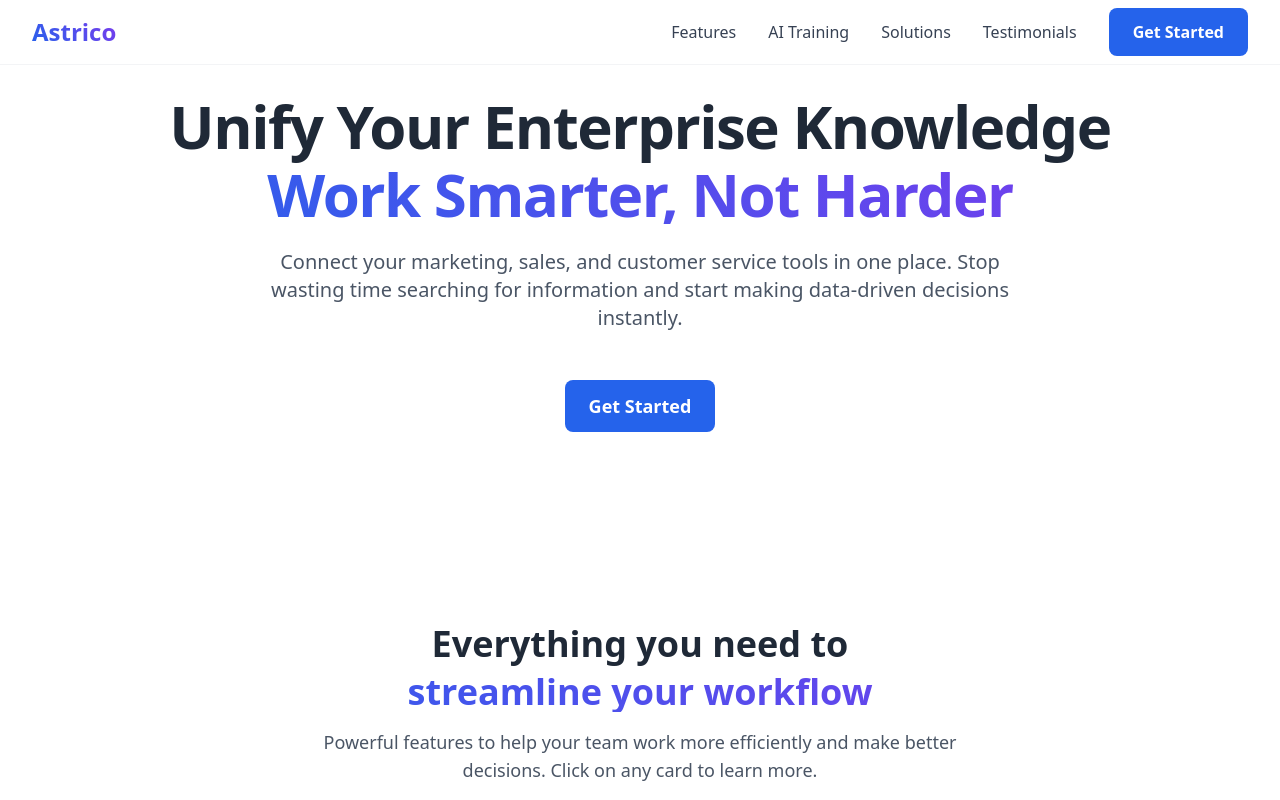
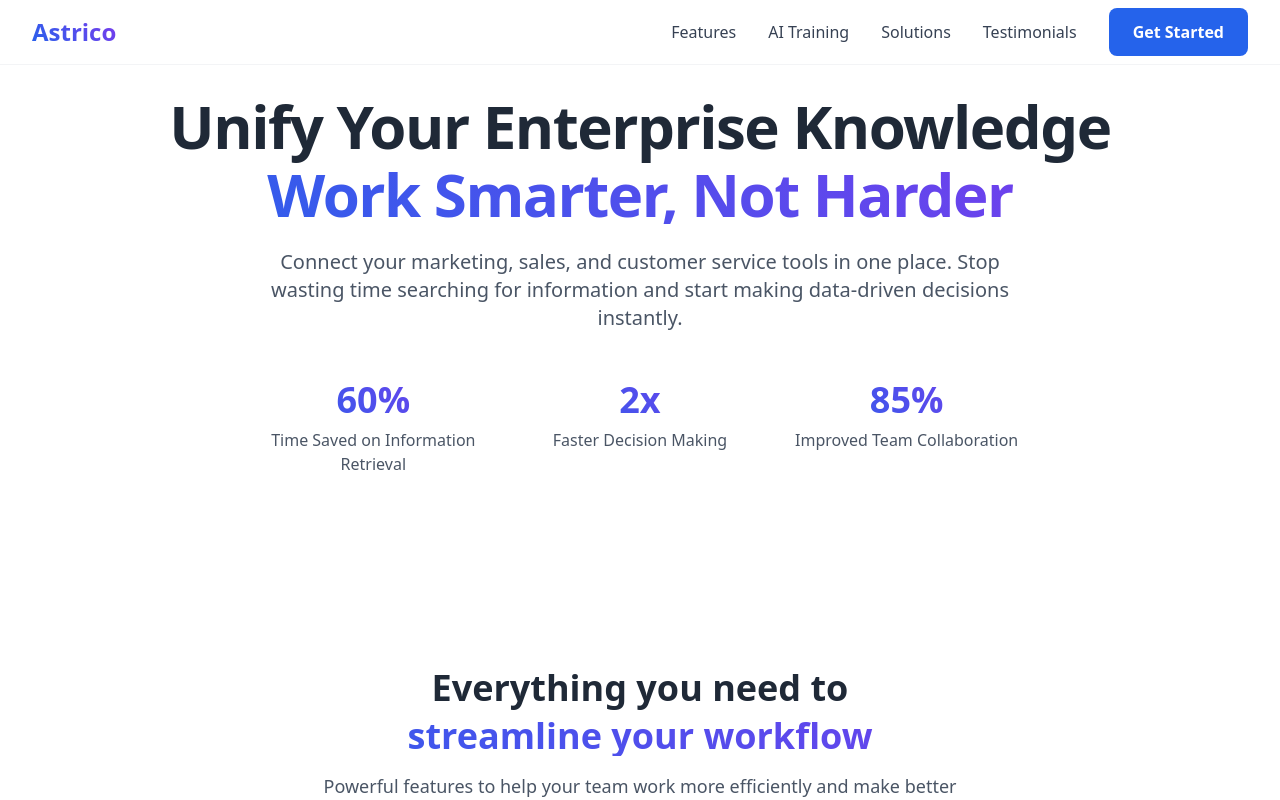
Before and after one commit to astrico-ai/astrico-website, a Next.js app: page / in a window 1280 px wide. Shown: the top 800 px of the page. Built offline with nearby package versions, Linux system fonts and the light colour scheme.

Commit message:
Changes in Hero section, footer and added Vercel Web Analytics

```diff
--- a/package.json
+++ b/package.json
@@ -11,6 +11,7 @@
   "dependencies": {
     "@heroicons/react": "^2.2.0",
     "@types/canvas-confetti": "^1.9.0",
+    "@vercel/analytics": "^1.5.0",
     "canvas-confetti": "^1.9.3",
     "framer-motion": "^12.4.10",
     "next": "15.2.1",
--- a/src/app/components/Footer.tsx
+++ b/src/app/components/Footer.tsx
@@ -9,21 +9,10 @@ const footerLinks = {
     { name: 'Pricing', href: '#pricing' },
     { name: 'Testimonials', href: '#testimonials' },
   ],
-  company: [
-    { name: 'About Us', href: '#about' },
-    { name: 'Careers', href: '#careers' },
-    { name: 'Blog', href: '#blog' },
-    { name: 'Contact', href: '#contact' },
-  ],
   legal: [
     { name: 'Privacy Policy', href: '/legal?tab=privacy' },
     { name: 'Terms of Service', href: '/legal?tab=terms' },
-    { name: 'Security', href: '#security' },
-  ],
-  social: [
-    { name: 'Twitter', href: 'https://twitter.com' },
-    { name: 'LinkedIn', href: 'https://linkedin.com' },
-    { name: 'GitHub', href: 'https://github.com' },
+    { name: 'Contact', href: '#contact' },
   ],
 };
 
@@ -31,7 +20,7 @@ export default function Footer() {
   return (
     <footer className="bg-gray-50 border-t border-gray-100">
       <div className="max-w-7xl mx-auto px-4 sm:px-6 lg:px-8 py-12 lg:py-16">
-        <div className="grid grid-cols-2 md:grid-cols-4 gap-8">
+        <div className="grid grid-cols-2 md:grid-cols-3 gap-8">
           <div className="col-span-2 md:col-span-1">
             <Link href="/" className="flex items-center">
               <span className="text-2xl font-bold gradient-text">Astrico</span>
@@ -60,11 +49,9 @@ export default function Footer() {
           </div>
 
           <div>
-            <h3 className="text-sm font-semibold text-gray-900 tracking-wider uppercase mb-4">
-              Company
-            </h3>
+            <h3 className="text-lg font-semibold mb-4">Legal</h3>
             <ul className="space-y-3">
-              {footerLinks.company.map((link) => (
+              {footerLinks.legal.map((link) => (
                 <li key={link.name}>
                   <Link
                     href={link.href}
@@ -76,41 +63,13 @@ export default function Footer() {
               ))}
             </ul>
           </div>
-
-          <div>
-            <h3 className="text-lg font-semibold mb-4">Legal</h3>
-            <ul className="space-y-3">
-              <li>
-                <a href="/legal?tab=privacy" className="text-gray-600 hover:text-primary-blue">Privacy Policy</a>
-              </li>
-              <li>
-                <a href="/legal?tab=terms" className="text-gray-600 hover:text-primary-blue">Terms of Service</a>
-              </li>
-              <li>
-                <a href="#contact" className="text-gray-600 hover:text-primary-blue">Contact</a>
-              </li>
-            </ul>
-          </div>
         </div>
 
         <div className="mt-12 pt-8 border-t border-gray-100">
-          <div className="flex flex-col md:flex-row justify-between items-center">
+          <div className="flex justify-center">
             <p className="text-base text-gray-500">
               © {new Date().getFullYear()} Astrico. All rights reserved.
             </p>
-            <div className="flex space-x-6 mt-4 md:mt-0">
-              {footerLinks.social.map((link) => (
-                <a
-                  key={link.name}
-                  href={link.href}
-                  className="text-gray-500 hover:text-primary-blue transition"
-                  target="_blank"
-                  rel="noopener noreferrer"
-                >
-                  {link.name}
-                </a>
-              ))}
-            </div>
           </div>
         </div>
       </div>
--- a/src/app/layout.tsx
+++ b/src/app/layout.tsx
@@ -1,5 +1,6 @@
 import type { Metadata } from "next";
 import { Geist, Geist_Mono } from "next/font/google";
+import { Analytics } from "@vercel/analytics/react";
 import "./globals.css";
 
 const geistSans = Geist({
@@ -27,6 +28,7 @@ export default function RootLayout({
     <html lang="en" className="scroll-smooth">
       <body className={`${geistSans.variable} ${geistMono.variable} antialiased`}>
         {children}
+        <Analytics />
       </body>
     </html>
   );
--- a/src/app/sections/Hero.tsx
+++ b/src/app/sections/Hero.tsx
@@ -3,17 +3,6 @@
 import { motion } from 'framer-motion';
 
 export default function Hero() {
-  const scrollToContact = () => {
-    const contactSection = document.querySelector('#contact') as HTMLElement;
-    if (contactSection) {
-      const offsetTop = contactSection.offsetTop;
-      window.scrollTo({
-        top: offsetTop - 20, // Small offset to give some breathing room
-        behavior: 'smooth'
-      });
-    }
-  };
-
   return (
     <section className="relative overflow-hidden pt-24 pb-12 section-padding">
       <div className="max-w-7xl mx-auto px-4 sm:px-6 lg:px-8">
@@ -39,17 +28,23 @@ export default function Hero() {
           </motion.p>
 
           <motion.div
-            className="flex justify-center"
+            className="grid grid-cols-1 md:grid-cols-3 gap-8 max-w-3xl mx-auto"
             initial={{ opacity: 0, y: 20 }}
             animate={{ opacity: 1, y: 0 }}
             transition={{ duration: 0.5, delay: 0.4 }}
           >
-            <button
-              onClick={scrollToContact}
-              className="btn-primary px-12 py-4 text-lg font-medium hover:scale-105 transition-transform"
-            >
-              Get Started
-            </button>
+            <div className="text-center">
+              <h3 className="text-4xl font-bold gradient-text">60%</h3>
+              <p className="mt-2 text-gray-600">Time Saved on Information Retrieval</p>
+            </div>
+            <div className="text-center">
+              <h3 className="text-4xl font-bold gradient-text">2x</h3>
+              <p className="mt-2 text-gray-600">Faster Decision Making</p>
+            </div>
+            <div className="text-center">
+              <h3 className="text-4xl font-bold gradient-text">85%</h3>
+              <p className="mt-2 text-gray-600">Improved Team Collaboration</p>
+            </div>
           </motion.div>
         </div>
       </div>
```
Also changed, not shown: 1 other file (tests, documents, lock files or other folders).
